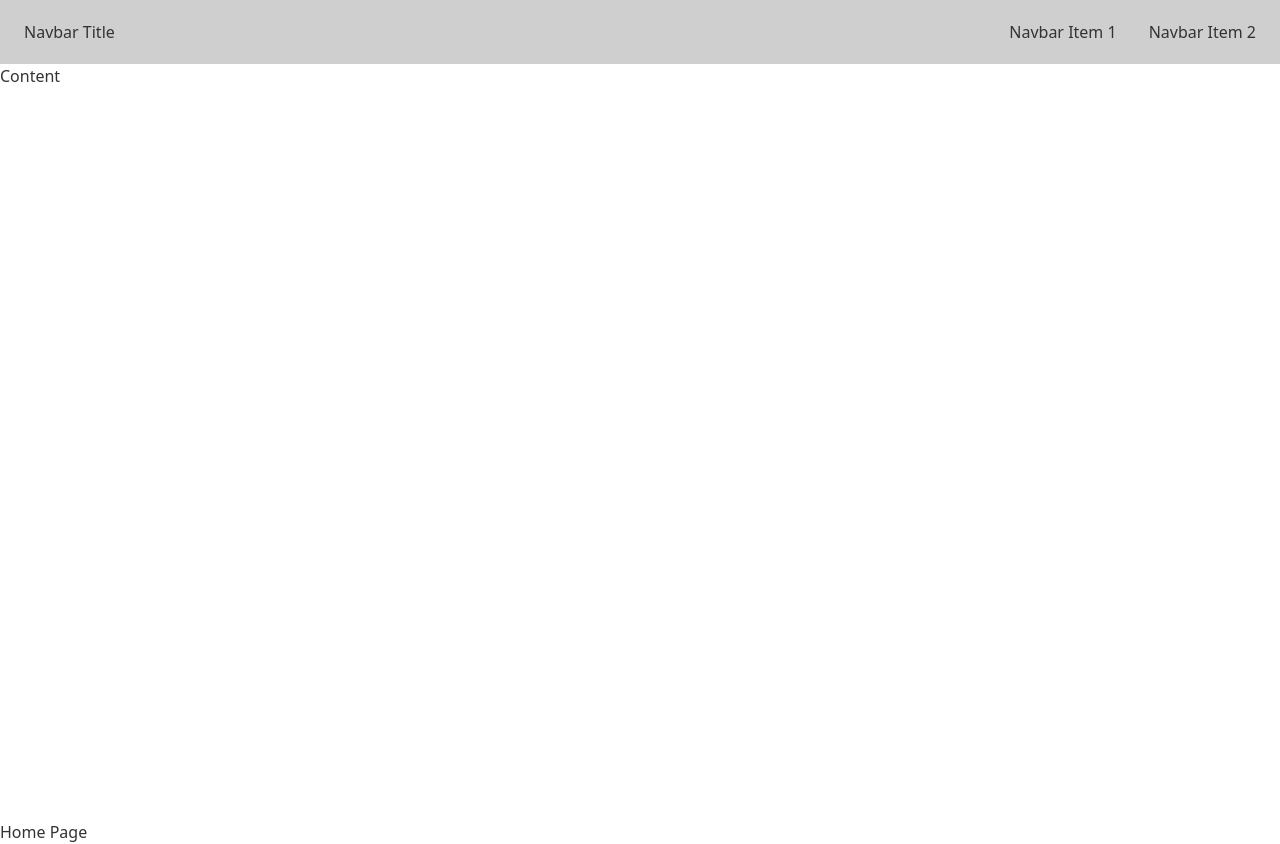
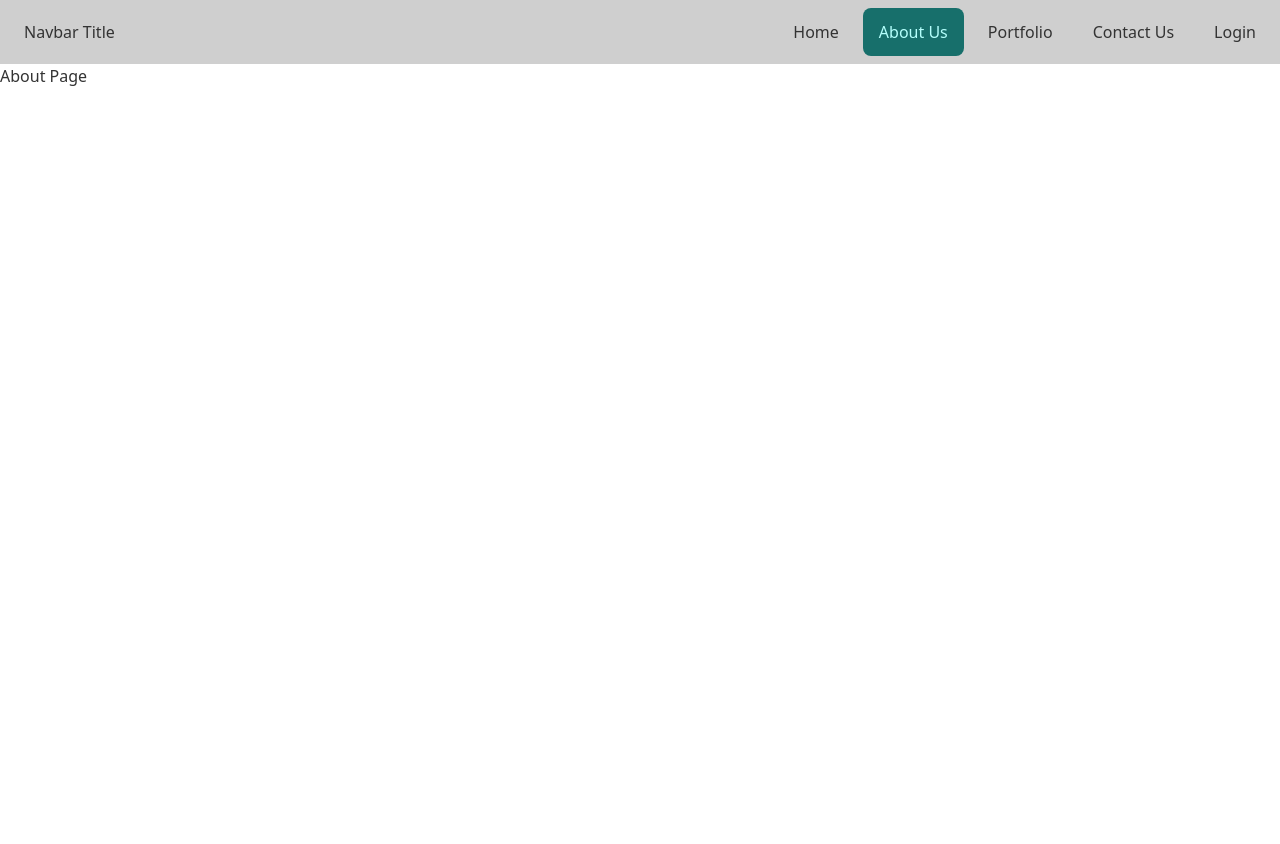
Before and after one commit to rezaun/narzobike, a React (Create React App) app: page /about in a window 1280 px wide. After the commit the page ends 800 px from the top, so only its background shows below. Built offline with nearby package versions, Linux system fonts and the light colour scheme.

Commit message:
navbar has been done

```diff
--- a/package.json
+++ b/package.json
@@ -9,6 +9,7 @@
     "daisyui": "^2.46.0",
     "react": "^18.2.0",
     "react-dom": "^18.2.0",
+    "react-router-dom": "^6.6.1",
     "react-scripts": "5.0.1",
     "web-vitals": "^2.1.4"
   },
--- a/src/App.js
+++ b/src/App.js
@@ -1,12 +1,25 @@
 import Navbar from "./components/Navbar";
 import Home from "./pages/Home";
+import About from "./pages/About";
+import Portfolio from "./pages/Portfolio";
+import Login from "./pages/Login";
+import ContactUs from "./pages/ContactUs";
+import { Route, Routes } from "react-router-dom";
 
 
 function App() {
   return (
     <>
-     <Navbar/>
-     <Home/>
+      <Navbar>
+        <Routes>
+          <Route path="/" element={<Home />}/>
+          <Route path="/about" element={<About />}/>
+          <Route path="/portfolio" element={<Portfolio />}/>
+          <Route path="/contact" element={<ContactUs />}/>
+          <Route path="/login" element={<Login />}/>
+        </Routes>
+      </Navbar>
+
     </>
   );
 }
--- a/src/components/Navbar.js
+++ b/src/components/Navbar.js
@@ -1,6 +1,7 @@
 import React from 'react';
+import { NavLink } from 'react-router-dom';
 
-const Navbar = () => {
+const Navbar = ({ children }) => {
     return (
         <div className="drawer drawer-end">
             <input id="my-drawer-3" type="checkbox" className="drawer-toggle" />
@@ -15,22 +16,48 @@ const Navbar = () => {
                     </div>
 
                     <div className="flex-none hidden lg:block">
-                        <ul className="menu menu-horizontal">
+                        <ul className="menu menu-horizontal gap-x-2">
 
-                            <li><a>Navbar Item 1</a></li>
-                            <li><a>Navbar Item 2</a></li>
+                            <li>
+                                <NavLink to='/' className='rounded-lg'>Home</NavLink>
+                            </li>
+                            <li>
+                                <NavLink to='/about' className='rounded-lg'>About Us</NavLink>
+                            </li>
+                            <li>
+                                <NavLink to='/portfolio' className='rounded-lg'>Portfolio</NavLink>
+                            </li>
+                            <li>
+                                <NavLink to='/contact' className='rounded-lg'>Contact Us</NavLink>
+                            </li>
+                            <li>
+                                <NavLink to='/login' className='rounded-lg'>Login</NavLink>
+                            </li>
                         </ul>
                     </div>
                 </div>
 
-                Content
+                {children}
             </div>
             <div className="drawer-side">
                 <label htmlFor="my-drawer-3" className="drawer-overlay"></label>
                 <ul className="menu p-4 w-80 bg-base-100">
 
-                    <li><a>Sidebar Item 1</a></li>
-                    <li><a>Sidebar Item 2</a></li>
+                    <li>
+                        <NavLink to='/' className='rounded-lg'>Home</NavLink>
+                    </li>
+                    <li>
+                        <NavLink to='/about' className='rounded-lg'>About Us</NavLink>
+                    </li>
+                    <li>
+                        <NavLink to='/portfolio' className='rounded-lg'>Portfolio</NavLink>
+                    </li>
+                    <li>
+                        <NavLink to='/contact' className='rounded-lg'>Contact Us</NavLink>
+                    </li>
+                    <li>
+                        <NavLink to='/login' className='rounded-lg'>Login</NavLink>
+                    </li>
 
                 </ul>
 
--- a/src/index.js
+++ b/src/index.js
@@ -2,10 +2,13 @@ import React from 'react';
 import ReactDOM from 'react-dom/client';
 import './index.css';
 import App from './App';
+import { BrowserRouter } from 'react-router-dom';
 
 const root = ReactDOM.createRoot(document.getElementById('root'));
 root.render(
   <React.StrictMode>
-    <App />
+    <BrowserRouter>
+      <App />
+    </BrowserRouter>
   </React.StrictMode>
 );
--- a/src/pages/About.js
+++ b/src/pages/About.js
@@ -0,0 +1,11 @@
+import React from 'react';
+
+const About = () => {
+    return (
+        <div>
+            <h1>About Page</h1>
+        </div>
+    );
+};
+
+export default About;
--- /dev/null
+++ b/src/pages/ContactUs.js
@@ -0,0 +1,11 @@
+import React from 'react';
+
+const ContactUs = () => {
+    return (
+        <div>
+            <h1>Contact us</h1>
+        </div>
+    );
+};
+
+export default ContactUs;
```
Also changed, not shown: 1 other file (tests, documents, lock files or other folders).
